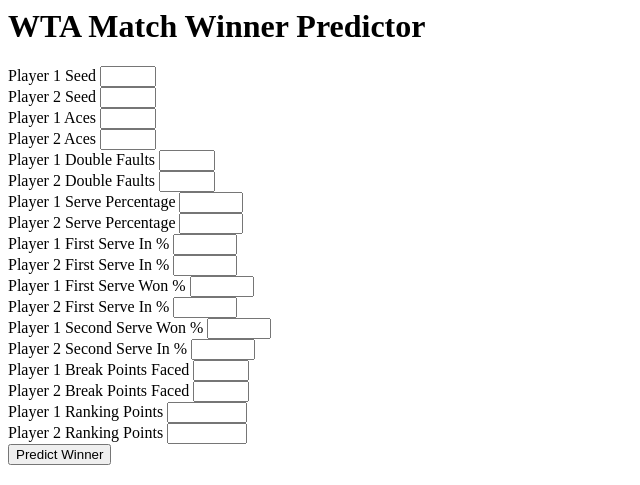
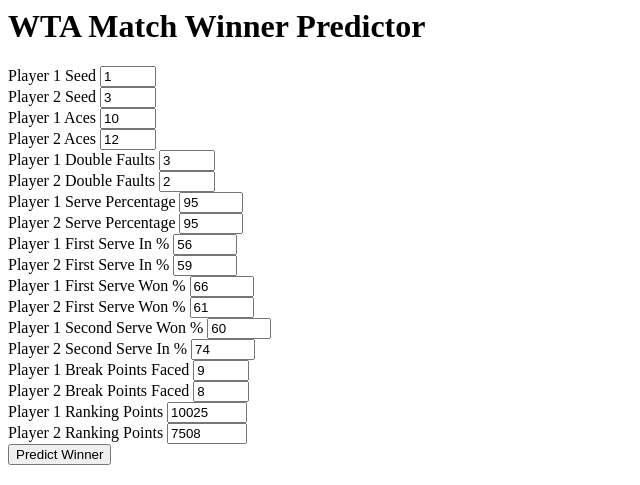
Before and after one commit to AnnambhotlaK/mlproject, a Flask app: page /predictdata in a window 1280 px wide. Shown: the top 485 px of the page, without its empty margins (0-640 px from the left). Run offline with Flask 3, Linux system fonts and the light colour scheme.

Commit message:
continue on frontend, need to debug app.py and remove sv_pt

```diff
--- a/templates/home.html
+++ b/templates/home.html
@@ -8,14 +8,14 @@
         <!--P1_SEED-->
         <div class="mb-3">
             <label class="form-label">Player 1 Seed</label>
-            <input class="form-control" type="number" name="tourney_id"
+            <input class="form-control" type="number" name="tourney_id" value="1"
                 min='1' max='32' />
         </div>
 
         <!--P2_SEED-->
         <div class="mb-3">
             <label class="form-label">Player 2 Seed</label>
-            <input class="form-control" type="number" name="tourney_id"
+            <input class="form-control" type="number" name="tourney_id" value="3"
                 min='1' max='32' />
         </div>
 
@@ -25,14 +25,14 @@
             <!--P1_ACE-->
             <div class="mb-3">
                 <label class="form-label">Player 1 Aces</label>
-                <input class="form-control" type="number" name="p1_ace"
+                <input class="form-control" type="number" name="p1_ace" value="10"
                     min='0' max='35' />
             </div>
 
             <!--P2_ACE-->
             <div class="mb-3">
                 <label class="form-label">Player 2 Aces</label>
-                <input class="form-control" type="number" name="p1_ace"
+                <input class="form-control" type="number" name="p1_ace" value="12"
                     min='0' max='35' />
             </div>
         </div>
@@ -43,14 +43,14 @@
             <!--P1_DF-->
             <div class="mb-3">
                 <label class="form-label">Player 1 Double Faults</label>
-                <input class="form-control" type="number" name="p1_df"
+                <input class="form-control" type="number" name="p1_df" value="3"
                     min='0' max='35' />
             </div>
 
             <!--P2_DF-->
             <div class="mb-3">
                 <label class="form-label">Player 2 Double Faults</label>
-                <input class="form-control" type="number" name="p2_df"
+                <input class="form-control" type="number" name="p2_df" value="2"
                     min='0' max='35' />
             </div>
         </div>
@@ -61,14 +61,14 @@
             <!--P1_SVPT-->
             <div class="mb-3">
                 <label class="form-label">Player 1 Serve Percentage</label>
-                <input class="form-control" type="number" name="p1_svpt"
+                <input class="form-control" type="number" name="p1_svpt" value = "95"
                     min='0' max='100' />
             </div>
 
             <!--P2_SVPT-->
             <div class="mb-3">
                 <label class="form-label">Player 2 Serve Percentage</label>
-                <input class="form-control" type="number" name="p2_svpt"
+                <input class="form-control" type="number" name="p2_svpt" value = "95"
                     min='0' max='100' />
                 </div>
         </div>
@@ -79,14 +79,14 @@
             <!--P1_1STIN-->
             <div class="mb-3">
                 <label class="form-label">Player 1 First Serve In %</label>
-                <input class="form-control" type="number" name="p1_1stIn"
+                <input class="form-control" type="number" name="p1_1stIn" value="56"
                     min='0' max='100' />
             </div>
 
             <!--P2_1STIN-->
             <div class="mb-3">
                 <label class="form-label">Player 2 First Serve In %</label>
-                <input class="form-control" type="number" name="p2_1stIn"
+                <input class="form-control" type="number" name="p2_1stIn" value="59"
                     min='0' max='100' />
             </div>
         </div>
@@ -97,14 +97,14 @@
             <!--P1_1STWON-->
             <div class="mb-3">
                 <label class="form-label">Player 1 First Serve Won %</label>
-                <input class="form-control" type="number" name="p1_1stWon"
+                <input class="form-control" type="number" name="p1_1stWon" value="66"
                     min='0' max='100' />
             </div>
 
             <!--P2_1STWON-->
             <div class="mb-3">
-                <label class="form-label">Player 2 First Serve In %</label>
-                <input class="form-control" type="number" name="p2_1stWon"
+                <label class="form-label">Player 2 First Serve Won %</label>
+                <input class="form-control" type="number" name="p2_1stWon" value="61"
                     min='0' max='100' />
             </div>
         </div>
@@ -115,14 +115,14 @@
             <!--P1_2NDWON-->
             <div class="mb-3">
                 <label class="form-label">Player 1 Second Serve Won %</label>
-                <input class="form-control" type="number" name="p1_2ndWon"
+                <input class="form-control" type="number" name="p1_2ndWon" value="60"
                     min='0' max='100' />
             </div>
 
             <!--P2_2NDWON-->
             <div class="mb-3">
                 <label class="form-label">Player 2 Second Serve In %</label>
-                <input class="form-control" type="number" name="p2_2ndWon"
+                <input class="form-control" type="number" name="p2_2ndWon" value="74"
                     min='0' max='100' />
             </div>
         </div>
@@ -133,14 +133,14 @@
             <!--P1_BPFACED-->
             <div class="mb-3">
                 <label class="form-label">Player 1 Break Points Faced</label>
-                <input class="form-control" type="number" name="p1_bpFaced"
+                <input class="form-control" type="number" name="p1_bpFaced" value = "9"
                     min='0' max='30' />
             </div>
 
-            <!--P2_2NDWON-->
+            <!--P2_BPFACED-->
             <div class="mb-3">
                 <label class="form-label">Player 2 Break Points Faced</label>
-                <input class="form-control" type="number" name="p2_bpFaced"
+                <input class="form-control" type="number" name="p2_bpFaced" value = "8"
                     min='0' max='30' />
             </div>
         </div>
@@ -151,13 +151,13 @@
             <!--P1_RANK_POINTS-->
             <div class="mb-3">
                 <label class="form-label">Player 1 Ranking Points</label>
-                <input class="form-control" type="number" name="p1_rank_points"
+                <input class="form-control" type="number" name="p1_rank_points" value="10025"
                     min='0' max='15000' />
             </div>
             <!--P2_RANK_POINTS-->
             <div class="mb-3">
                 <label class="form-label">Player 2 Ranking Points</label>
-                <input class="form-control" type="number" name="p2_rank_points"
+                <input class="form-control" type="number" name="p2_rank_points" value="7508"
                     min='0' max='15000' />
             </div>
         </div>
```
Also changed, not shown: src/pipeline/predict_pipeline.py (+2 -12 lines).
